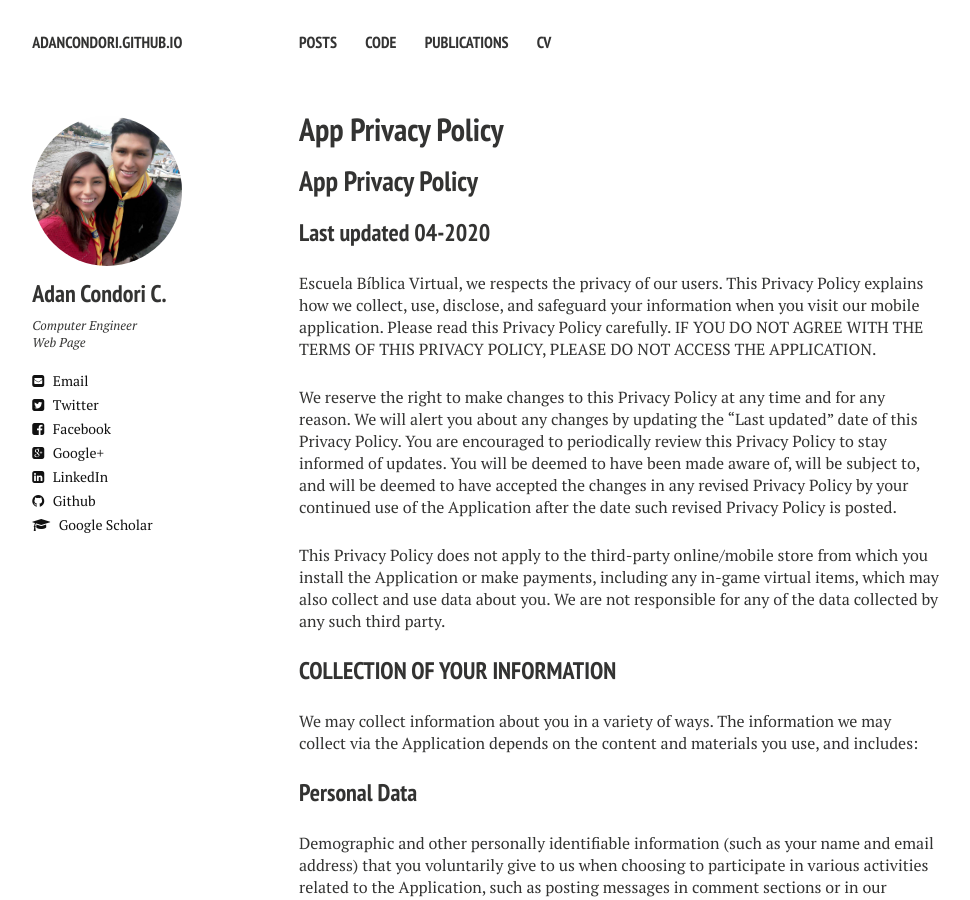
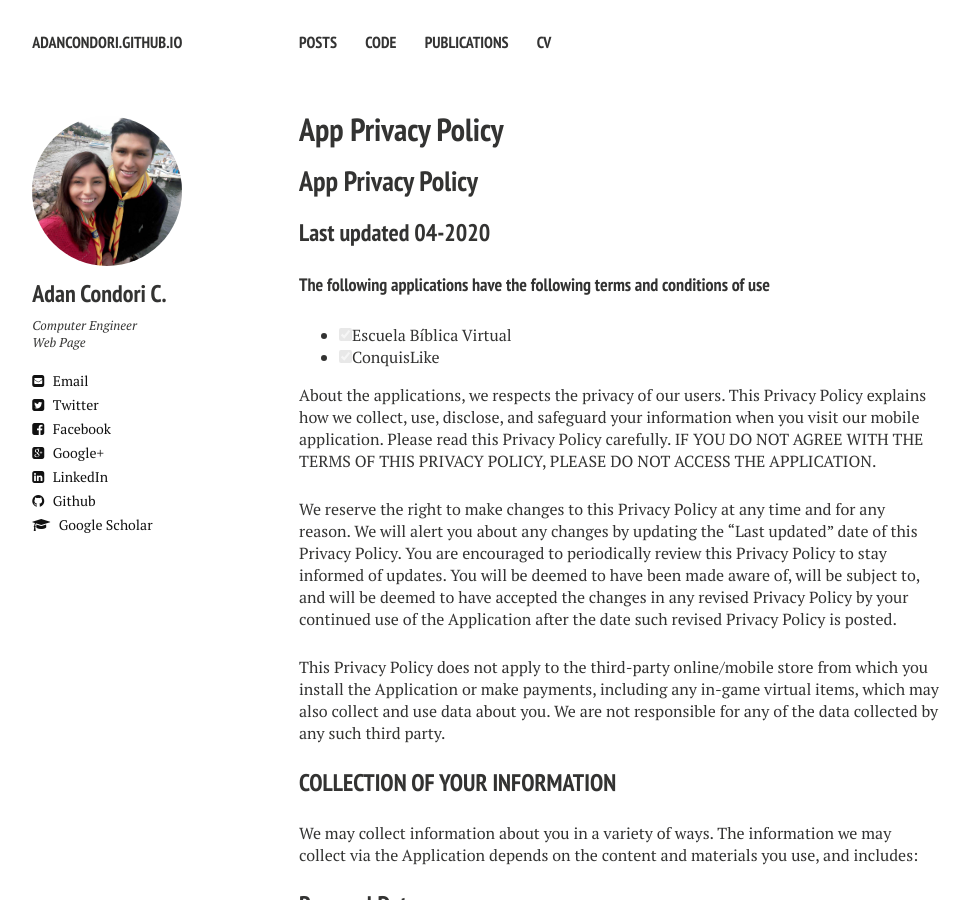
Before and after one commit to adancondori/adancondori.github.io, a Jekyll site: the page built from terms/index.md, in a window 1280 px wide and 900 px high. Shown: the whole window, without its empty margins (21-991 px from the left). Built offline with Jekyll 4.4.1, drawn with Linux system fonts in a browser that asks for light colours; nearby versions of some CDN libraries; our own code applies the rules of GitHub Pages for plain Markdown files.

Commit message:
update aplication
ok

```diff
--- a/terms/index.md
+++ b/terms/index.md
@@ -1,7 +1,12 @@
 ## App Privacy Policy
 ### Last updated 04-2020
 
-Escuela Bíblica Virtual, we respects the privacy of our users.
+#### The following applications have the following terms and conditions of use
+
+- [x] Escuela Bíblica Virtual
+- [x] ConquisLike
+
+About the applications, we respects the privacy of our users.
 This Privacy Policy explains how we collect, use, disclose, and safeguard your information when you visit our mobile application. Please read this Privacy Policy carefully. IF YOU DO NOT AGREE WITH THE TERMS OF THIS PRIVACY POLICY, PLEASE DO NOT ACCESS THE APPLICATION.
 
 We reserve the right to make changes to this Privacy Policy at any time and for any reason. We will alert you about any changes by updating the “Last updated” date of this Privacy Policy. You are encouraged to periodically review this Privacy Policy to stay informed of updates. You will be deemed to have been made aware of, will be subject to, and will be deemed to have accepted the changes in any revised Privacy Policy by your continued use of the Application after the date such revised Privacy Policy is posted.
```
